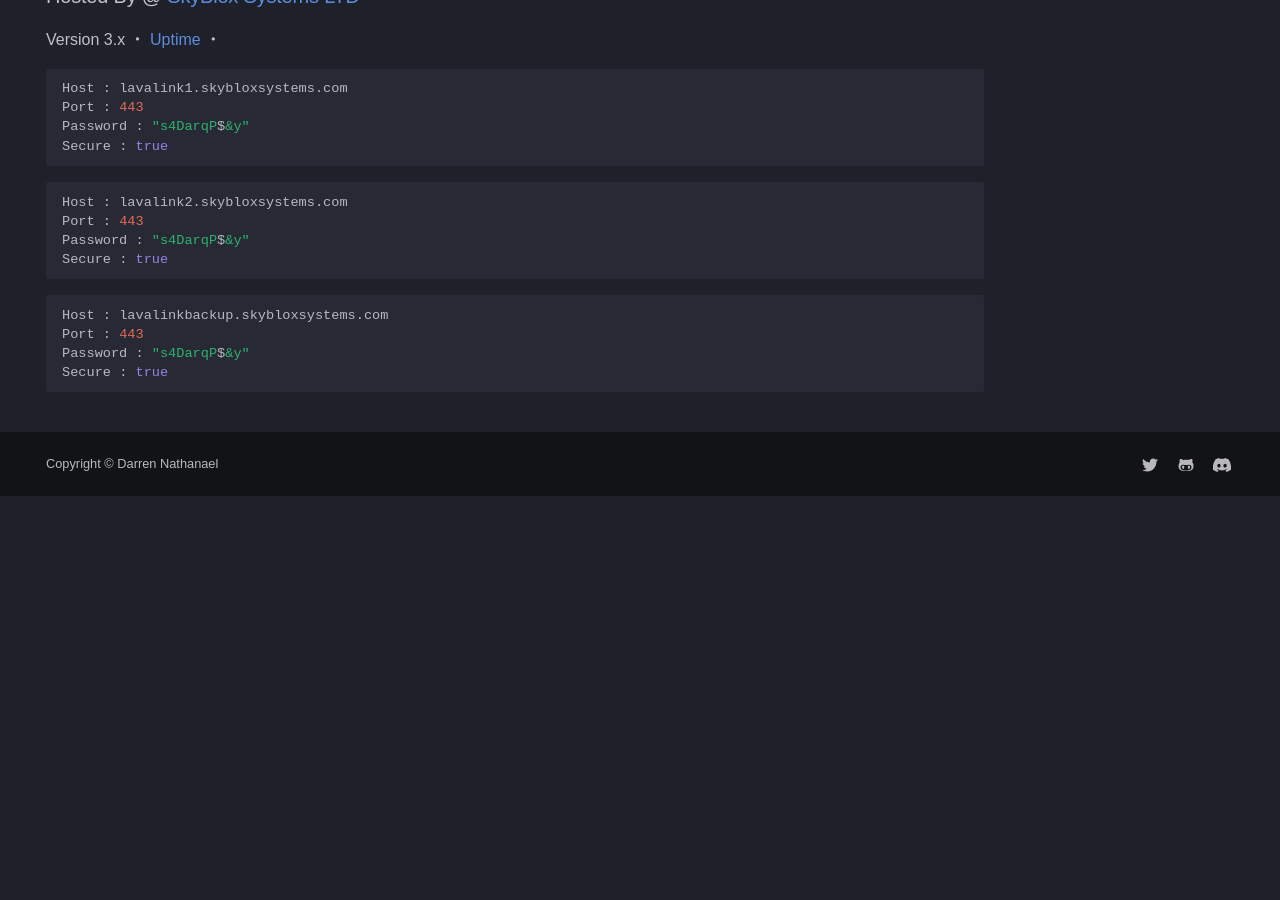
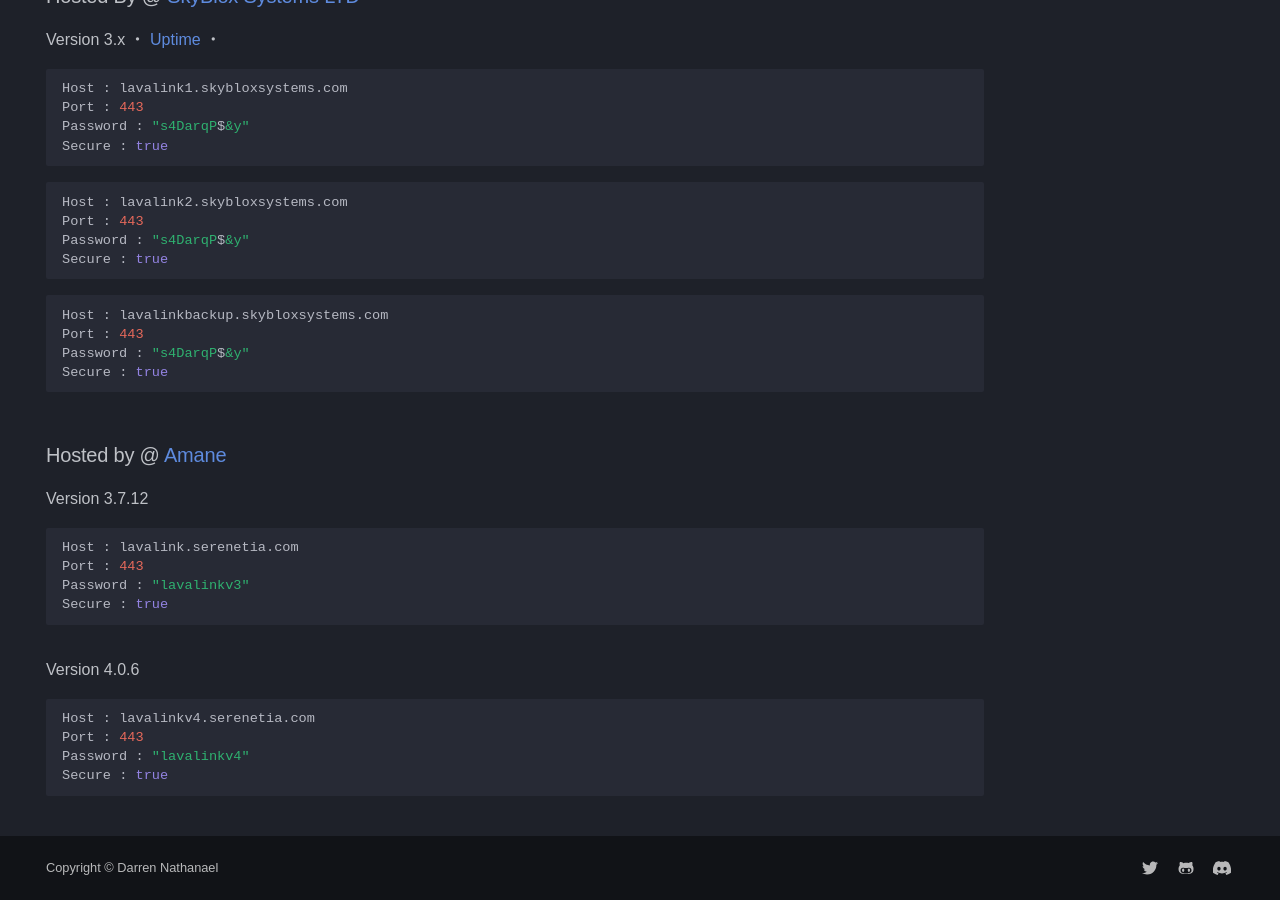
Before and after one commit to DarrenOfficial/lavalink-list, an MkDocs documentation site: the page built from docs/SSL/lavalink-with-ssl.md, in a window 1280 px wide and 900 px high, scrolled down 1933 px. Built offline with MkDocs 1.6.1 and Material for MkDocs 9.7.7, drawn with Linux system fonts in a browser that asks for light colours; some web fonts are replaced; comment, search, counter and statistics services are not loaded; a style sheet for code colours, icons or effects is not loaded; before the commit the page ends 2429 px from its top, so only the background shows below that.

Commit message:
add amane lavalink ssl & no ssl (#510)

````diff
--- a/docs/SSL/lavalink-with-ssl.md
+++ b/docs/SSL/lavalink-with-ssl.md
@@ -102,3 +102,20 @@ Port : 443
 Password : "s4DarqP$&y"
 Secure : true
 ```
+
+### Hosted by @ [Amane](https://amane.my.id)
+Version 3.7.12
+```bash
+Host : lavalink.serenetia.com
+Port : 443
+Password : "lavalinkv3"
+Secure : true
+```
+
+Version 4.0.6
+```bash
+Host : lavalinkv4.serenetia.com
+Port : 443
+Password : "lavalinkv4"
+Secure : true
+```
````
Also changed, not shown: docs/NoSSL/lavalink-without-ssl.md (+17 -0 lines).
